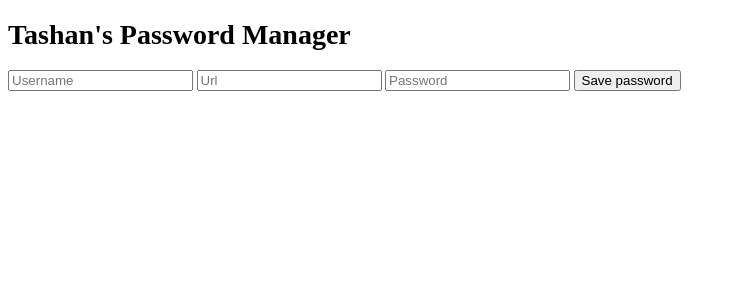
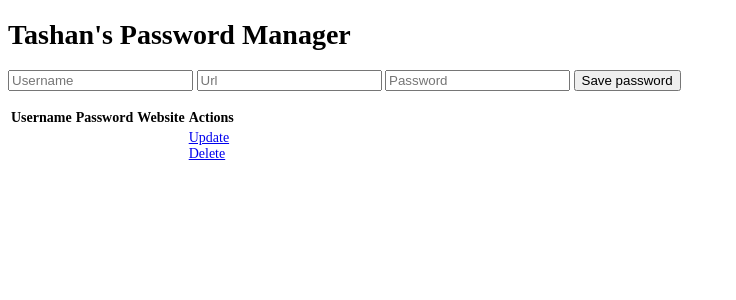
Before and after one commit to tashanco/password-manager-old, a Flask app: page / in a window 1280 px wide. Shown: the top 300 px of the page, without its empty margins (0-736 px from the left). Run offline with Flask 2, Linux system fonts and the light colour scheme.

Commit message:
Added basic table layout for stored passwords

```diff
--- a/templates/index.html
+++ b/templates/index.html
@@ -16,8 +16,25 @@
         <input type="submit" value="Save password">
     </form>
 
+    <br>
     <!-- Table displaying stored passwords -->
     <table class="password-table">
+        <tr>
+            <th>Username</th>
+            <th>Password</th>
+            <th>Website</th>
+            <th>Actions</th>
+        </tr>
+        <tr>
+            <td></td>
+            <td></td>
+            <td></td>
+            <td>
+                <a href="#">Update</a>
+                <br>
+                <a href="#">Delete</a>
+            </td>
+        </tr>
     </table>
 </div>
 {% endblock %}
```
